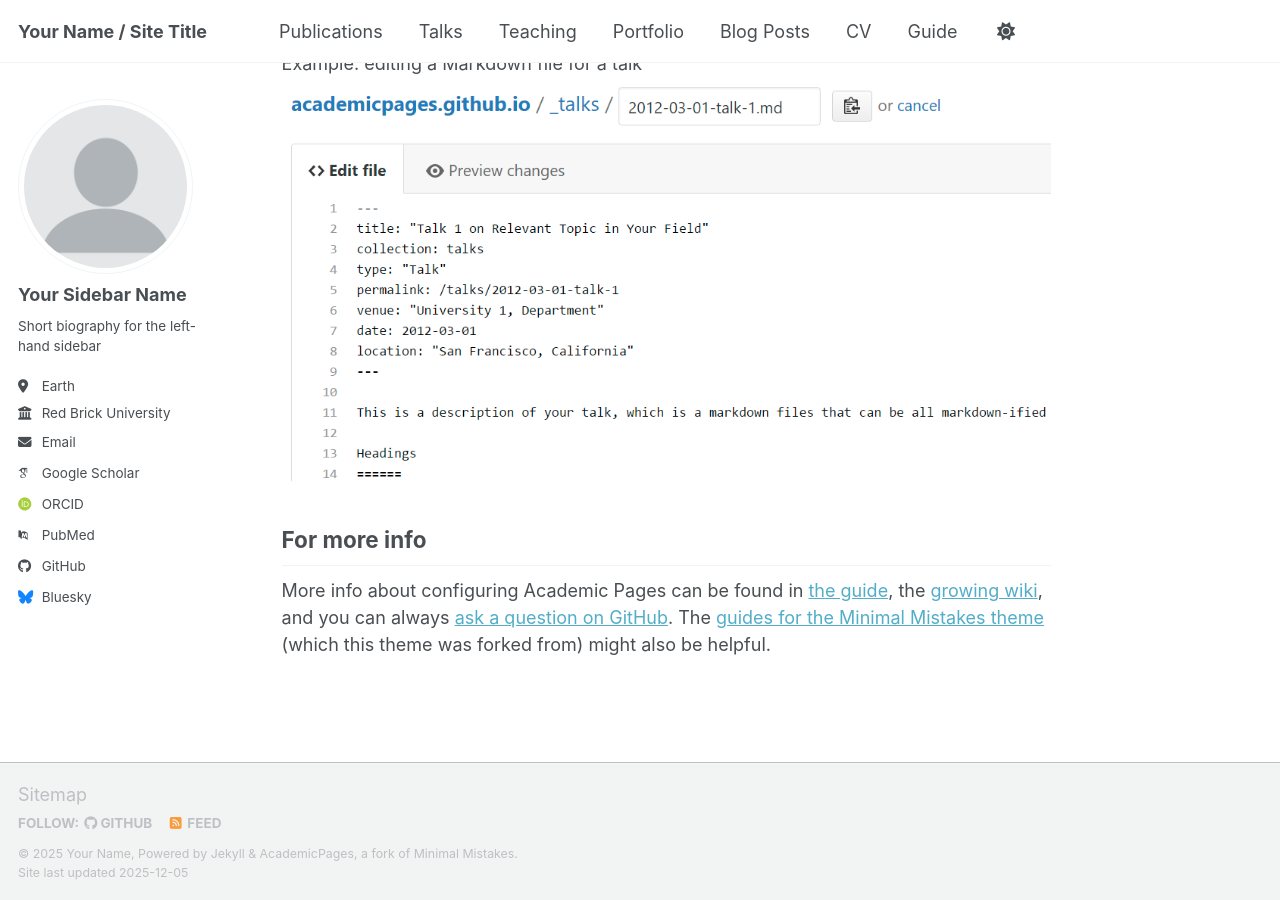
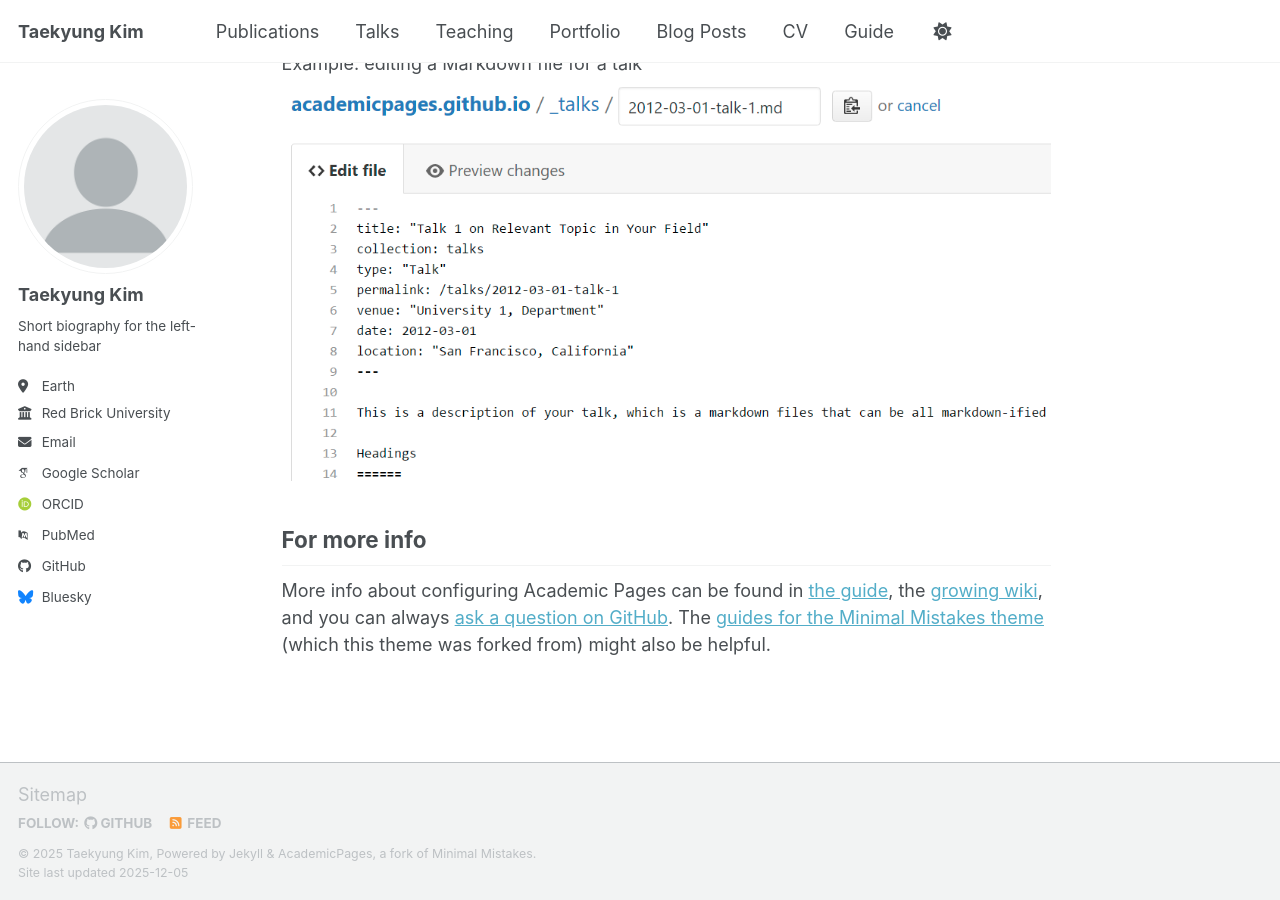
Before and after one commit to TKKim93/taekyungkim918.github.io, a Jekyll site: the page built from _pages/about.md, in a window 1280 px wide and 900 px high, scrolled down 2718 px. Built offline with Jekyll 4.4.1, drawn with Linux system fonts in a browser that asks for light colours; some web fonts are replaced; a script bundle is joined from its source files by our own code; library files that are not in the unit come from our copies.

Commit message:
Update site title and author information

```diff
--- a/_config.yml
+++ b/_config.yml
@@ -9,11 +9,11 @@
 # Basic Site Settings
 locale                   : "en-US"
 site_theme               : "default" # Currently available options are "default", "air"
-title                    : "Your Name / Site Title"
+title                    : "Taekyung Kim"
 title_separator          : "-"
-name                     : &name "Your Name"
-description              : &description "Your Name's academic portfolio"   # Update this with a general description of your site, this is the default if not overridden by a page
-url                      : https://academicpages.github.io # The base hostname & protocol for your site e.g. "https://[your GitHub username].github.io",
+name                     : &name "Taekyung Kim"
+description              : &description "Taekyung Kim's homepage"   # Update this with a general description of your site, this is the default if not overridden by a page
+url                      : https://taekyungkim918.github.io # The base hostname & protocol for your site e.g. "https://[your GitHub username].github.io",
                                                            # or if you already have some other page hosted on Github then use "https://[your GitHub username].github.io/[Your Repo Name]"
 baseurl                  : "" # the subpath of your site, e.g. "/blog"
 repository               : "academicpages/academicpages.github.io"
@@ -24,7 +24,7 @@
 author:
   # Biographic information
   avatar           : "profile.png"
-  name             : "Your Sidebar Name"
+  name             : "Taekyung Kim"
   pronouns         : # example: "she/her"
   bio              : "Short biography for the left-hand sidebar"
   location         : "Earth"
```
